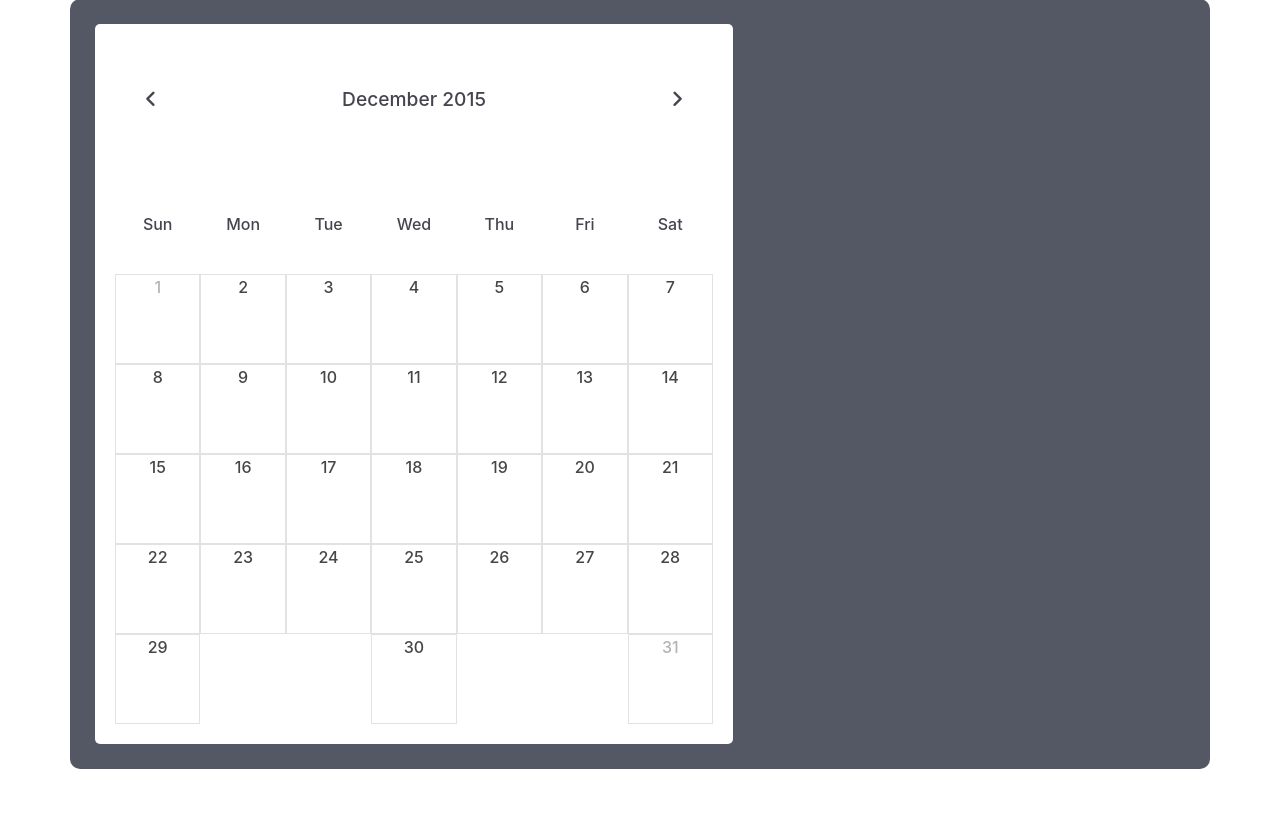
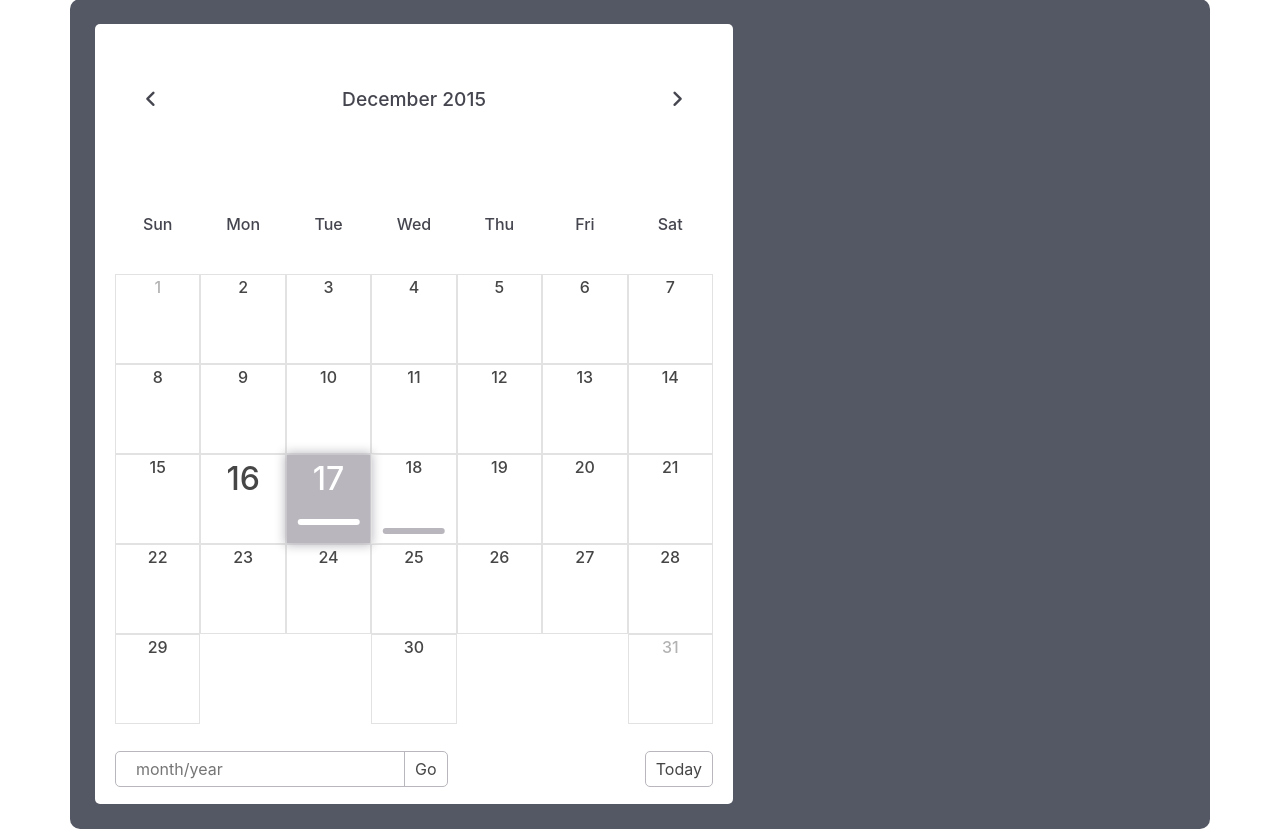
Before and after one commit to LevoratoJoao/Calendar, a Django app: page / in a window 1280 px wide. Shown: the part 106-935 px from the top of the page. Before the commit the page ends 875 px from the top, so only its background shows below. Run offline with Django 4.2, Linux system fonts and the light colour scheme; a user stored in the database is signed in; some libraries are stand-ins or nearby versions.

Commit message:
Update: calendar's style

```diff
--- a/mycalendar/static/mycalendar/styles.css
+++ b/mycalendar/static/mycalendar/styles.css
@@ -1,6 +1,6 @@
 :root {
     --primary-clr: #b9b6bd;
-  }
+}
 
 * {
     margin: 0;
@@ -124,7 +124,8 @@
     /* align-items: center; */
     justify-content: center;
     cursor: pointer;
-    color: #474646; /* var(--primary-clr); */
+    color: #474646;
+    /* var(--primary-clr); */
     border: 1px solid #e2e2e2;
 }
 
@@ -156,6 +157,90 @@
     box-shadow: 0 0 10px 2px var(--primary-clr);
 }
 
+.calendar .days .today {
+    font-size: 2rem;
+}
+
+.calendar .days .event {
+    position: relative;
+}
+
+.calendar .days .event::after {
+    content: "";
+    position: absolute;
+    bottom: 10%;
+    left: 50%;
+    width: 75%;
+    height: 6px;
+    border-radius: 30px;
+    transform: translateX(-50%);
+    background-color: var(--primary-clr);
+}
+
+.calendar .days .day:hover.event::after {
+    background-color: #fff;
+}
+
+.calendar .days .active.event::after {
+    background-color: #fff;
+    bottom: 20%;
+}
+
+.calendar .days .active.event {
+    padding-bottom: 10px;
+}
+
+.calendar .goto-today {
+    width: 100%;
+    height: 50px;
+    display: flex;
+    align-items: center;
+    justify-content: space-between;
+    gap: 5px;
+    padding: 0 20px;
+    margin-bottom: 10px;
+    color: #474646;
+}
+
+.calendar .goto-today .goto {
+    display: flex;
+    align-items: center;
+    border-radius: 5px;
+    overflow: hidden;
+    border: 1px solid var(--primary-clr);
+}
+
+.calendar .goto-today .goto input {
+    width: 100%;
+    height: 30px;
+    outline: none;
+    border: none;
+    border-radius: 5px;
+    padding: 0 20px;
+    color: #474646;
+    border-radius: 5px;
+}
+
+.calendar .goto-today button {
+    padding: 5px 10px;
+    border: 1px solid var(--primary-clr);
+    border-radius: 5px;
+    background-color: transparent;
+    cursor: pointer;
+    color: #474646;
+}
+
+.calendar .goto-today button:hover {
+    color: #fff;
+    background-color: var(--primary-clr);
+}
+
+.calendar .goto-today .goto button {
+    border: none;
+    border-left: 1px solid var(--primary-clr);
+    border-radius: 0;
+}
+
 textarea {
     min-height: 400px;
 }
--- a/mycalendar/templates/mycalendar/calendar.html
+++ b/mycalendar/templates/mycalendar/calendar.html
@@ -44,9 +44,9 @@
                     <div class="day">13</div>
                     <div class="day">14</div>
                     <div class="day">15</div>
-                    <div class="day">16</div>
-                    <div class="day">17</div>
-                    <div class="day">18</div>
+                    <div class="day today">16</div>
+                    <div class="day event active">17</div>
+                    <div class="day event">18</div>
                     <div class="day">19</div>
                     <div class="day">20</div>
                     <div class="day">21</div>
@@ -61,6 +61,13 @@
                     <div class="day">30</div>
                     <div class="day next-date">31</div>
                 </div>
+                <div class="goto-today">
+                    <div class="goto">
+                        <input type="text" placeholder="month/year" class="date-input">
+                        <button class="goto-today-btn">Go</button>
+                    </div>
+                    <button class="today-btn">Today</button>
+                </div>
             </div>
         </div>
     </div>
```
